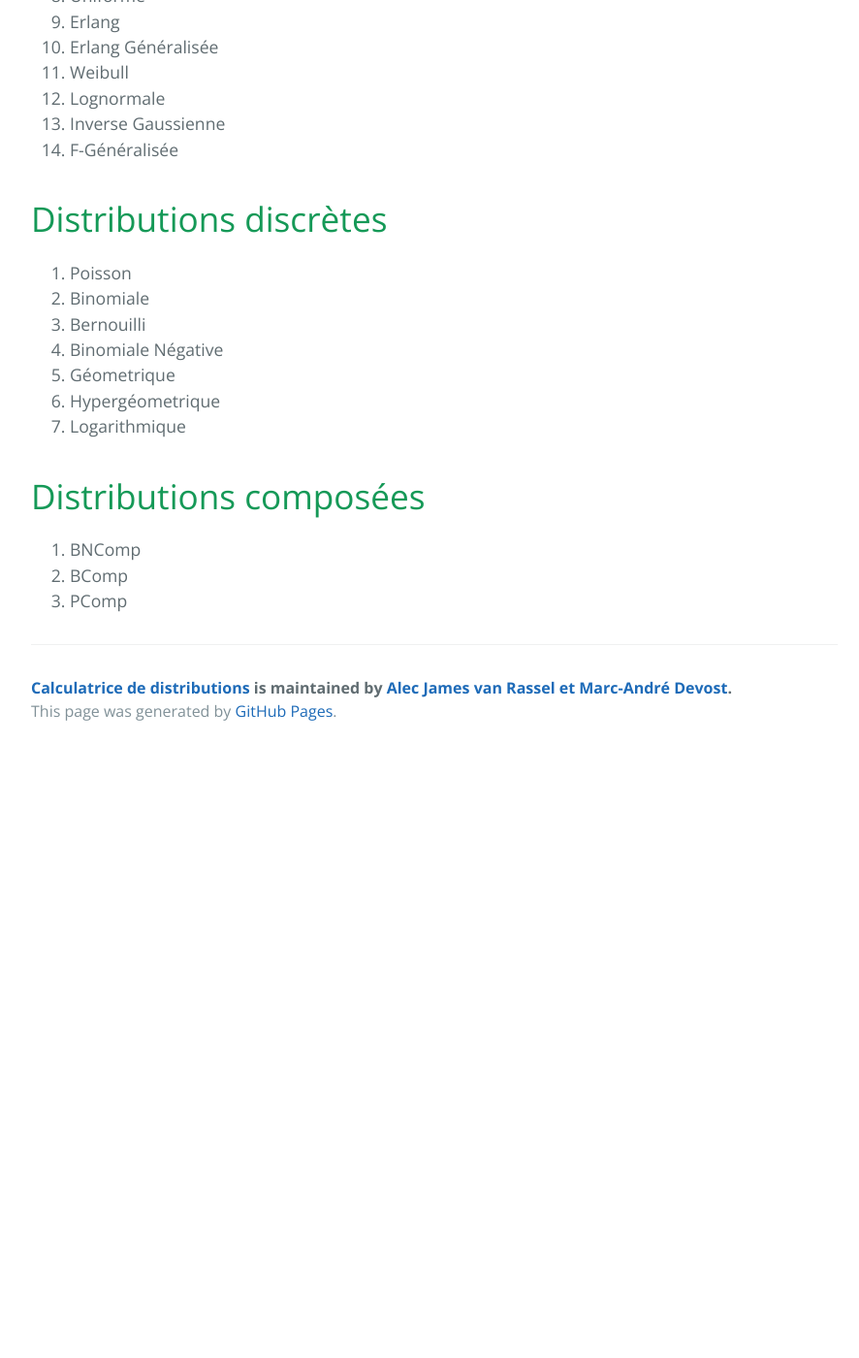
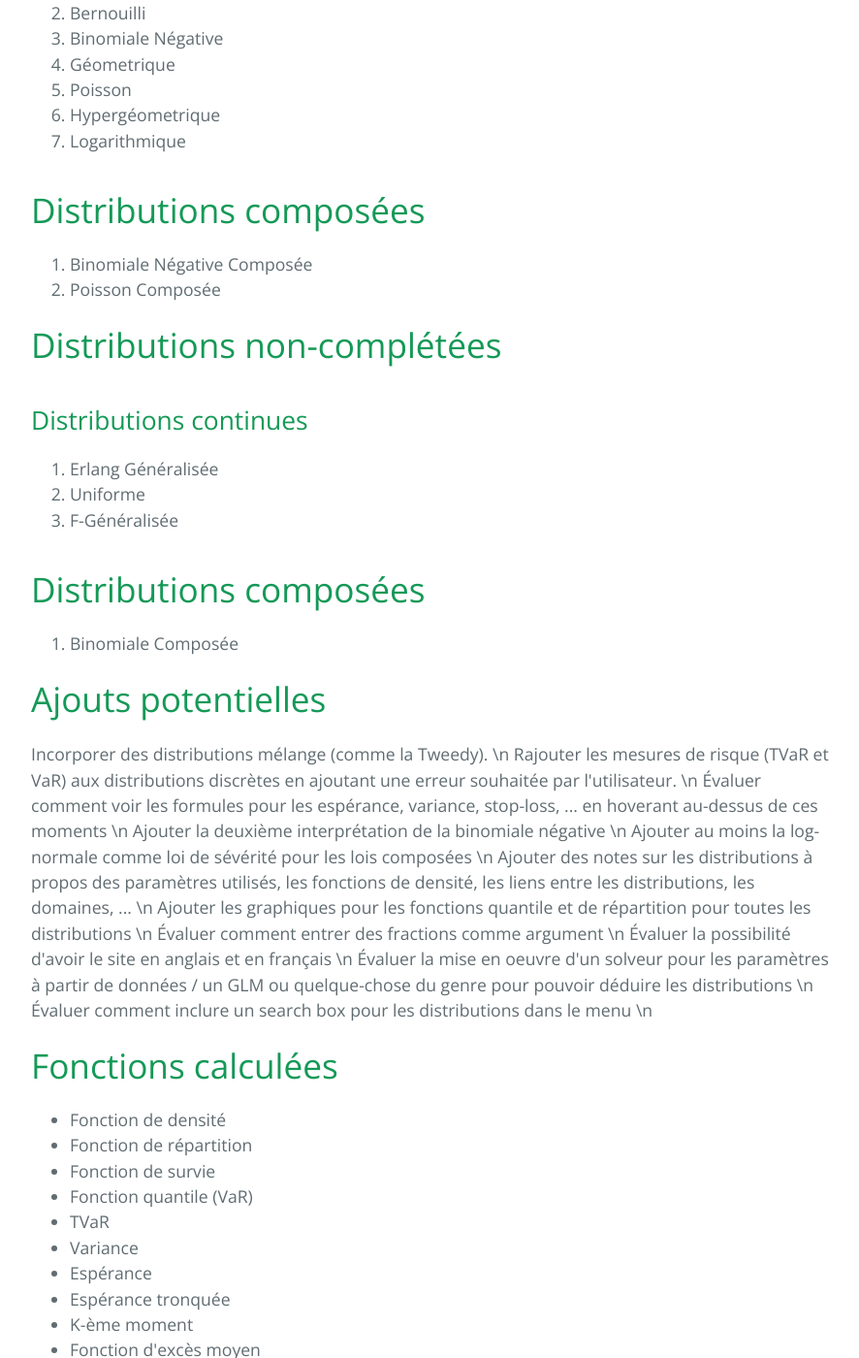
Before and after one commit to alec42/distributacalcul, a Jekyll site: the page built from docs/index.html, in a window 1280 px wide and 1400 px high, scrolled down 1109 px. Shown: the whole window at 97% size, without its empty margins (192-1078 px from the left). Built offline with Jekyll 4.4.1, drawn with Linux system fonts in a browser that asks for light colours; the list of posts is cut into pages by our own code; before the commit the page ends 1886 px from its top, so only the background shows below that; some of the changed text lies outside the part shown.

Commit message:
Mise-à-jour du site web

```diff
--- a/docs/index.html
+++ b/docs/index.html
@@ -4,50 +4,94 @@
 ---
 
 <div id="home">
-	<h1>But long-terme est que la calcultrice:</h1>
-  <h1>Calcule</h1>
-    <ol>
-      <li>Moments</li>
-      <li>Variance </li>
-      <li>Fonction de densité</li>
-      <li>Fonction de répartition</li>
-      <li>Fonction de survie / VaR</li>
-      <li>TVaR</li>
-      <li>Fonction d'excès moyen</li>
-      <li>Fonction stop-loss</li>
-      <li>Espérance limitée</li>
-    </ol>
-  <h1>Distributions continues</h1>
+
+<nav>
+  <ul>
+    <li><a href="#section-1">Distributions complétées</a></li>
+    <li><a href="#section-2">Distributions non-complétées</a></li>
+    <li><a href="#section-3">Ajouts potentielles</a></li>
+    <li><a href="#section-4">Fonctions calculées</a></li>
+  </ul>
+</nav>
+
+<main>
+	<section id="section-1">
+    <h1>Distributions complétées</h1>
+	    <h2>Distributions continues</h2>
 	    	<ol>
 		      <li>Normale</li>
+		      <li>Lognormale</li>
 		      <li>Gamma</li>
 		      <li>Exponentielle</li>
+		      <li>Khi-Carrée</li>
+		      <li>Weibull</li>
 		      <li>Pareto</li>
 		      <li>Burr</li>
 		      <li>Beta</li>
+		      <li>Erlang</li>
 		      <li>Log-logistique</li>
-      <li>Uniforme</li>
-      <li>Erlang</li>
-      <li>Erlang Généralisée</li>
-      <li>Weibull</li>
-      <li>Lognormale</li>
 		      <li>Inverse Gaussienne</li>
-      <li>F-Généralisée</li>
 	    	</ol>
-  <h1>Distributions discrètes</h1>
+	  	<h2>Distributions discrètes</h2>
 	    <ol>
-      <li>Poisson</li>
 	      <li>Binomiale</li>
 	      <li>Bernouilli</li>
 	      <li>Binomiale Négative</li>
 	      <li>Géometrique</li>
+	      <li>Poisson</li>
 	      <li>Hypergéometrique</li>
 	      <li>Logarithmique</li>
 	    </ol>
 		<h1>Distributions composées</h1>
 	    <ol>
-      <li>BNComp</li>
-      <li>BComp</li>
-      <li>PComp</li>
+	      <li>Binomiale Négative Composée</li>
+	      <li>Poisson Composée</li>
 	    </ol>
+  </section>
+  <section id="section-2">
+  <h1>Distributions non-complétées</h1>
+	<h2>Distributions continues</h2>
+	   	<ol>
+	   		<li>Erlang Généralisée</li>
+			<li>Uniforme</li>
+			<li>F-Généralisée</li>
+		</ol>
+	<h1>Distributions composées</h1>
+	   	<ol>
+			<li>Binomiale Composée</li>
+		</ol>
+  </section>
+  <section id="section-3">
+    <h1>Ajouts potentielles</h1>
+    	<p>
+    		Incorporer des distributions mélange (comme la Tweedy). \n
+    		Rajouter les mesures de risque (TVaR et VaR) aux distributions discrètes en ajoutant une erreur souhaitée par l'utilisateur. \n
+    		Évaluer comment voir les formules pour les espérance, variance, stop-loss, ... en hoverant au-dessus de ces moments \n
+    		Ajouter la deuxième interprétation de la binomiale négative \n
+    		Ajouter au moins la log-normale comme loi de sévérité pour les lois composées \n
+    		Ajouter des notes sur les distributions à propos des paramètres utilisés, les fonctions de densité, les liens entre les distributions, les domaines, ... \n
+    		Ajouter les graphiques pour les fonctions quantile et de répartition pour toutes les distributions \n
+    		Évaluer comment entrer des fractions comme argument \n
+    		Évaluer la possibilité d'avoir le site en anglais et en français \n
+    		Évaluer la mise en oeuvre d'un solveur pour les paramètres à partir de données / un GLM ou quelque-chose du genre pour pouvoir déduire les distributions \n
+    		Évaluer comment inclure un search box pour les distributions dans le menu \n
+    	</p>
+  </section>
+  <section id="section-4">
+    <h1>Fonctions calculées</h1>
+    <ul>
+		<li>Fonction de densité</li>
+		<li>Fonction de répartition</li>
+		<li>Fonction de survie</li>
+		<li>Fonction quantile (VaR)</li>
+		<li>TVaR</li>
+		<li>Variance</li>
+		<li>Espérance</li>
+		<li>Espérance tronquée</li>
+		<li>K-ème moment</li>
+		<li>Fonction d'excès moyen</li>
+		<li>Fonction stop-loss</li>
+		<li>Espérance limitée</li>
+	</ul>
+  </section>
 </div>
```
Lines whose indentation alone changed are shown as unchanged.
